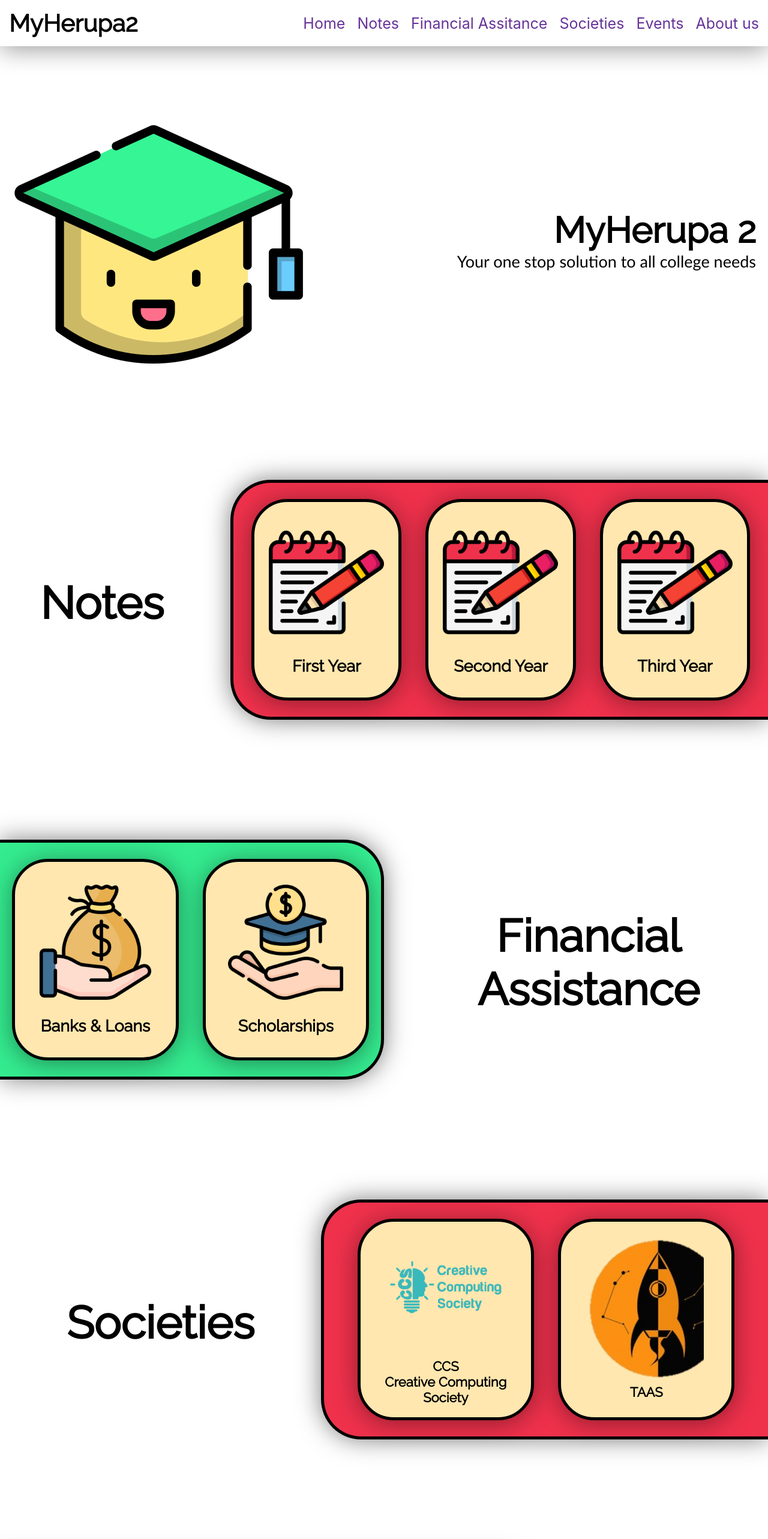
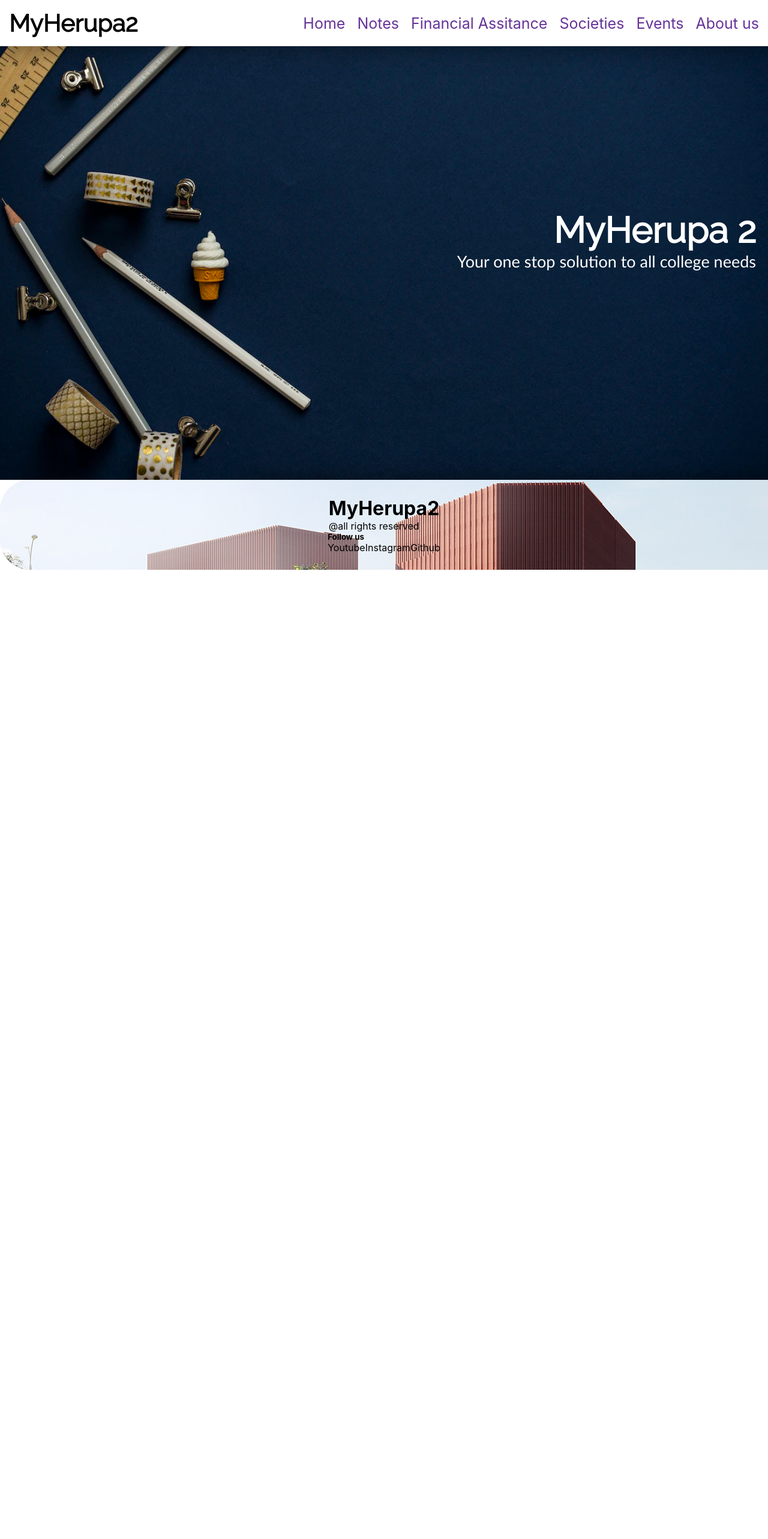
Before and after one commit to Akhil-Sharma-26/code-hunters, a React (Create React App) app in the folder client/: page / in a window 1280 px wide. Shown: the top 2566 px of the page at 60% size. After the commit the page ends 950 px from the top, so only its background shows below. Built offline with nearby package versions, Linux system fonts and the light colour scheme.

Commit message:
updated-ui-only-home-page

```diff
--- a/client/src/Components/Footer.jsx
+++ b/client/src/Components/Footer.jsx
@@ -12,7 +12,7 @@ const Footer = () => {
             <div>
                 <a href="https://www.youtube.com/" target={'blank'}>Youtube</a>
                 <a href="" target={'blank'}>Instagram</a>
-                <a href="" target={'blank'}>Github</a>
+                <a href="https://github.com/Akhil-Sharma-26/code-hunters" target={'blank'}>Github</a>
             </div>
         </div>
     </footer>
--- a/client/src/Components/Home.jsx
+++ b/client/src/Components/Home.jsx
@@ -1,9 +1,12 @@
 import React, {useState} from 'react'
 import { Link } from "react-router-dom"
 import { BrowserRouter as Router, Route, Routes, Navigate } from "react-router-dom";
+import Image from "react-dom";
+import Footer from './Footer';
+import Header from './Header';
 
 const Home = () => {
-
+      const [imageUrl, setImageUrl] = useState("https://example.com/image.jpg");
       const [isLoggedIn, setIsLoggedIn] = useState(false);
 
   const handleLogin = (user) => {
@@ -16,6 +19,8 @@ const Home = () => {
 
   return (
     <>
+
+    <div className='scroll'>
     <div className='home' id='home'>
         <main>
           <h1>MyHerupa 2</h1>
@@ -24,7 +29,7 @@ const Home = () => {
     </div>
       <div className="home2" id="notes">
         <div className='sidenote'>
-        <Link to={"/firstyear"}>Notes</Link>
+            <Link to={"/firstyear"}>Notes</Link>
         </div>
         <div className='box'>
             <div className="note1">
@@ -106,6 +111,8 @@ const Home = () => {
             <p>Welcome to our educational website! We are a dedicated platform committed to supporting students on their educational journey. We offer a wide range of resources, including valuable notes generously shared by seniors, to help you succeed academically.We understand that financial challenges can often hinder educational pursuits. That's why we provide comprehensive financial guidance, empowering you to navigate the complex world of scholarships, grants, and other financial aid options.In addition to academic support and financial guidance, we believe in the power of community and collaboration, that's why we provide you with the news of all the events that are going on-campus and off-campus.Hope this website may suffice your all college needs :)</p>
         </div>
       </div>
+      </div>
+
     </>
   )
 }
--- a/client/src/Styles/Footer.scss
+++ b/client/src/Styles/Footer.scss
@@ -1,5 +1,10 @@
 footer{
-    background-color: rgba($color: #ffffff, $alpha: 0.3);
+    // background-color: rgba($color: #ffffff, $alpha: 0.3);
+    background-image: url('../Assets/94b09381881491.5d0c8dfda928a.jpg');
+    background-position: center;
+    background-repeat: no-repeat;
+    overflow-x: auto;
+    // background-clip: unset;
     height: 150px;
     width: 100%;
     padding : 10px ;
@@ -8,10 +13,13 @@ footer{
     flex-direction: column;
     align-items: center;
     justify-content: center;
+
+    // filter: blur(5px);
     // margin : -100px;
     border-radius: 50px 0 0 50px ;
     // backgroud-opacity: 0.4;
     // position: relative;
+    bac
 
     > div {
         display: flex;
--- a/client/src/Styles/Home.scss
+++ b/client/src/Styles/Home.scss
@@ -23,7 +23,7 @@
         > h1 {
             font-size: 60px;
             font-family: 'Raleway', sans-serif;
-            color: black;
+            color: white;
             z-index: 1;
             backdrop-filter: blur(2px);
         }
@@ -31,7 +31,7 @@
         > p {
             font-family: 'Gill Sans', 'Gill Sans MT', Calibri, 'Trebuchet MS', sans-serif;
             font-size: 27px;
-            color: black;
+            color:white;
             z-index: 1;
             text-align: right;
             // backdrop-filter: blur(3px);
@@ -45,7 +45,7 @@
         width: 90%;
         height: 100%;
         position: absolute;
-        background: no-repeat left url("../Assets/graduation-cap.png") ;
+        // background: no-repeat left url("../Assets/graduation-cap.png") ;
         z-index: 0 ;
         // background-image: url("../Assets/1.png");
         // background-repeat: no-repeat;
@@ -60,7 +60,7 @@
 .home2 {
     width: 100%;
     height : 100vh ;
-    background-color: white;
+    // background-color: white;
     padding: 500px 0 ;
     display: flex;
     align-items:center;
@@ -70,15 +70,18 @@
     // filter: blur(2px);
     // background-size: cover;
     z-index: -1;
+    color: white;
+
 
    > .sidenote{
-    color: red;
+    // color: white;
     padding: 111px;
     font-size: 75px;
     margin-bottom: 190px ;
     font-family: 'Raleway', sans-serif;
     font-weight: 800;
-    color: black;
+
+    // color: white;
 
    }
 
@@ -89,7 +92,8 @@
     justify-content: center;
     width: 70vw;
     // background-color: #FFE7AF;
-    background-color: #EF314C;
+    // background-color: #EF314C;
+    // background-color: 10415B; // !
     box-shadow:  0px 0px 40px rgba($color: #000000, $alpha: 0.5);
     margin-top: -200px ;
     height: 50vh;
@@ -97,7 +101,7 @@
     z-index: 1;
     // border-style: none;
     padding: 10px;
-    border: 5px solid black;
+    // border: 5px solid white;
     border-right: none;
 
     // > img {
@@ -116,7 +120,7 @@
     //     // backdrop-filter: blur(2px);
 
     //     > p {
-    //         color : black;
+    //         color : white;
     //         letter-spacing: 2px ;
     //         word-spacing: 5px ;
     //         font-family: 'Gill Sans', 'Gill Sans MT', Calibri, 'Trebuchet MS', sans-serif;
@@ -135,8 +139,8 @@
             height: 42vh;
             border-radius: 60px;
             box-shadow: 0px 5px 40px rgba($color: #000000, $alpha: 0.4);
-            background-color: #FFE7AF;
-            border: 5px solid black;
+            // background-color: #FFE7AF;
+            // border: 5px solid white;
             // padding: 50px;;
 
             > .pic1 {
@@ -149,6 +153,8 @@
                 // padding: 10px;
                 margin-top: 0px;
                 margin-bottom: 10px;
+                color: white;
+                align-content: center;
             }
             > .pic2 {
                 background-image: url("../Assets/notes.png");
@@ -221,10 +227,10 @@
 
 //         > h1 {
 //             text-transform: uppercase;
-//             border-bottom: 2px black;
+//             border-bottom: 2px white;
 //             padding : 4px ;
 //             // width: 50px;
-//             color: black;
+//             color: white;
 //         }
 
 //         > p {
@@ -240,7 +246,7 @@
 .home3 {
     width: 100%;
     height : 100vh ;
-    background-color: white;
+    // background-color: white;
     padding: 500px 0 ;
     display: flex;
     align-items:center;
@@ -258,7 +264,7 @@
     margin-bottom: 190px ;
     font-family: 'Raleway', sans-serif;
     font-weight: 800;
-    color: black;
+    color: white;
     // margin-right: -20px;
     margin-left: 45px;
     text-align: center;
@@ -272,7 +278,7 @@
     justify-content: center;
     width: 50vw;
     // background-color: #FFE7AF;
-    background-color: #34EB8F;
+    // background-color: #34EB8F;
     box-shadow:  0px 0px 40px rgba($color: #000000, $alpha: 0.5);
     margin-top: -200px ;
     height: 50vh;
@@ -280,7 +286,7 @@
     z-index: 1;
     // border-style: none;
     padding: 0px;
-    border: 5px solid black;
+    // border: 5px solid white;
     border-left: none;
 
     // > img {
@@ -299,7 +305,7 @@
     //     // backdrop-filter: blur(2px);
 
     //     > p {
-    //         color : black;
+    //         color : white;
     //         letter-spacing: 2px ;
     //         word-spacing: 5px ;
     //         font-family: 'Gill Sans', 'Gill Sans MT', Calibri, 'Trebuchet MS', sans-serif;
@@ -319,7 +325,7 @@
             border-radius: 60px;
             box-shadow: 0px 5px 40px rgba($color: #000000, $alpha: 0.4);
             background-color: #FFE7AF;
-            border: 5px solid black;
+            border: 5px solid white;
             // padding: 50px;;
 
             > .pic1 {
@@ -379,7 +385,7 @@
 .home4 {
     width: 100%;
     height : 100vh ;
-    background-color: white;
+    // background-color: white;
     padding: 500px 0 ;
     display: flex;
     align-items:center;
@@ -397,7 +403,7 @@
     margin-bottom: 190px ;
     font-family: 'Raleway', sans-serif;
     font-weight: 800;
-    color: black;
+    color: white;
    }
 
    > .box {
@@ -407,7 +413,7 @@
     justify-content: center;
     width: 70vw;
     // background-color: #FFE7AF;
-    background-color: #0BCEDE;
+    // background-color: #0BCEDE;
     box-shadow:  0px 0px 40px rgba($color: #000000, $alpha: 0.5);
     margin-top: -200px ;
     height: 50vh;
@@ -415,9 +421,9 @@
     z-index: 1;
     // border-style: none;
     padding: 10px;
-    border: 5px solid black;
+    // border: 5px solid white;
     border-right: none;
-    background-color: #EF314C;
+    // background-color: #EF314C;
 
     // > img {
     //     width: 30%;
@@ -435,7 +441,7 @@
     //     // backdrop-filter: blur(2px);
 
     //     > p {
-    //         color : black;
+    //         color : white;
     //         letter-spacing: 2px ;
     //         word-spacing: 5px ;
     //         font-family: 'Gill Sans', 'Gill Sans MT', Calibri, 'Trebuchet MS', sans-serif;
@@ -454,9 +460,9 @@
             height: 42vh;
             border-radius: 60px;
             box-shadow: 0px 5px 40px rgba($color: #000000, $alpha: 0.4);
-            background-color: #FFE7AF;
+            // background-color: #FFE7AF;
             // padding: 50px;;
-            border: 5px solid black;
+            // border: 5px solid white;
 
 
             > .pic1 {
@@ -533,7 +539,7 @@
 .home5 {
     width: 100%;
     height : 100vh ;
-    background-color: white;
+    // background-color: white;
     padding: 500px 0 ;
     display: flex;
     align-items:center;
@@ -551,7 +557,7 @@
     margin-bottom: 190px ;
     font-family: 'Raleway', sans-serif;
     font-weight: 800;
-    color: black;
+    color: white;
     // margin-right: 20px;
     margin-left: -45px;
     text-align: center;
@@ -566,7 +572,7 @@
     justify-content: center;
     width: 70vw;
     // background-color: #FFE7AF;
-    background-color: #34EB8F;
+    // background-color: #34EB8F;
     box-shadow:  0px 0px 40px rgba($color: #000000, $alpha: 0.5);
     margin-top: -200px ;
     height: 50vh;
@@ -574,7 +580,7 @@
     z-index: 1;
     // border-style: none;
     padding: 0px;
-    border: 5px solid black;
+    // border: 5px solid white;
     border-left: none;
 
     // > img {
@@ -593,7 +599,7 @@
     //     // backdrop-filter: blur(2px);
 
     //     > p {
-    //         color : black;
+    //         color : white;
     //         letter-spacing: 2px ;
     //         word-spacing: 5px ;
     //         font-family: 'Gill Sans', 'Gill Sans MT', Calibri, 'Trebuchet MS', sans-serif;
@@ -613,7 +619,7 @@
             border-radius: 60px;
             box-shadow: 0px 5px 40px rgba($color: #000000, $alpha: 0.4);
             background-color: #FFE7AF;
-            border: 5px solid black;
+            border: 5px solid white;
             // padding: 50px;;
 
             > .pic1 {
@@ -687,7 +693,7 @@
 .home6 {
     width: 100%;
     height : 70vh ;
-    background-color: white;
+    // background-color: white;
     padding: 500px 0 ;
     display: flex;
     align-items:center;
@@ -700,13 +706,13 @@
     padding-bottom: 201px;
 
    > .sidenote{
-    color: red;
+    color: white;
     padding: 111px;
     font-size: 75px;
     margin-bottom: 190px ;
     font-family: 'Raleway', sans-serif;
     font-weight: 800;
-    color: black;
+    color: white;
     // padding-right: 0px;
     text-align: center;
    }
@@ -717,7 +723,7 @@
     align-items: center;
     justify-content: center;
     width: 70vw;
-    background-color: #0BCEDE;
+    // background-color: #0BCEDE;
     box-shadow:  0px 0px 40px rgba($color: #000000, $alpha: 0.5);
     margin-top: -200px ;
     height: 50vh;
@@ -725,9 +731,9 @@
     z-index: 1;
     // border-style: none;
     padding: 10px;
-    border: 5px solid black;
+    // border: 5px solid white;
     border-right: none;
-    background-color: #EF314C;
+    // background-color: #EF314C;
 
     > p {
         font-family: 'Raleway', sans-serif;
@@ -737,7 +743,95 @@
         font-size:20px;
         font-weight: bold;
         text-align: center;
+        color: #FFE7AF;
     }
 
     }
 }
+.scroll{
+    height: 100vh; /* Adjust the height as per your requirements */
+//   background-image: url('../Assets/94b09381881491.5d0c8dfda928a.jpg');
+background-image: url('../Assets/background_home.webp');
+  background-size: cover; /* Adjust the background size as per your requirements */
+  overflow-y: scroll; /* Enable vertical scrolling */
+//   background-blend-mode: ;
+}
+.home2 {
+    .sidenote {
+      a {
+        color: white; /* Set your desired color here */
+      }
+    }
+    .box {
+        .note1, .note2, .note3 {
+          h5 {
+            a {
+              color: #FFE7AF; // Set your desired color here
+            }
+          }
+        }
+      }
+  }
+  .home3{
+    .sidenote{
+        a{
+            color: white;
+        }
+    }
+    // COlor not changing
+
+    .box{
+        .note1{
+            .pic1{
+                h5{
+                    a{
+
+                        color:white;
+                    }
+                    }
+            }
+        }
+    }
+
+  }
+  .home4{
+    .sidenote{
+        a{
+            color: white;
+        }
+    }
+  }
+  .home5{
+    .sidenote{
+        a{
+            color: white;
+        }
+    }
+    .box {
+        .note1 {
+            .pic1{
+          h5 {
+            a {
+              color: white; // Set your desired color here
+            }
+          }}
+        }
+      }
+  }
+  .home6{
+    .sidenote{
+        a{
+            color: white;
+        }
+    }
+  }
+  .home4 {
+    .box {
+      .note1,
+      .note2 {
+        h5 a {
+          color: #FFE7AF; // Set your desired color here
+        }
+      }
+    }
+  }
```
Also changed, not shown: client/src/Assets/9smyutxj.png (added), client/src/Components/First_year.jsx (added), 1 other file (tests, documents, lock files or other folders).
